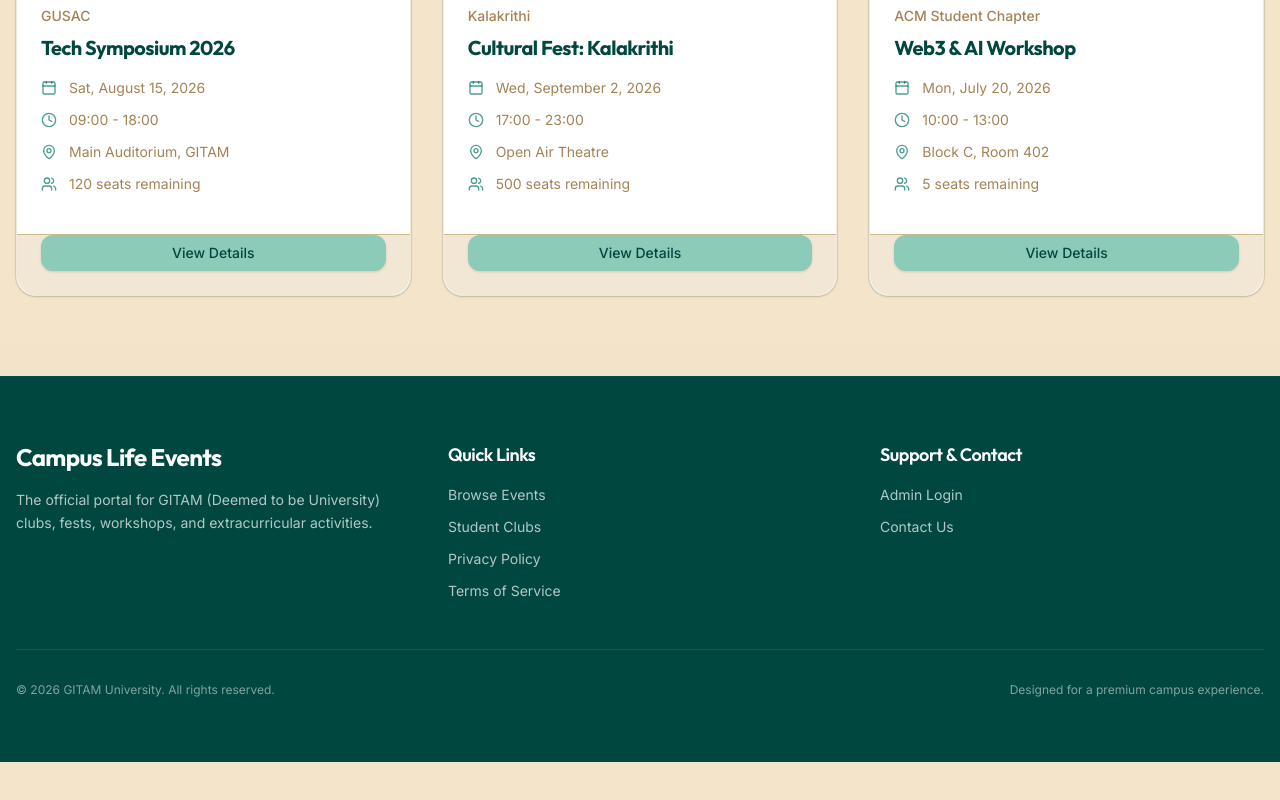
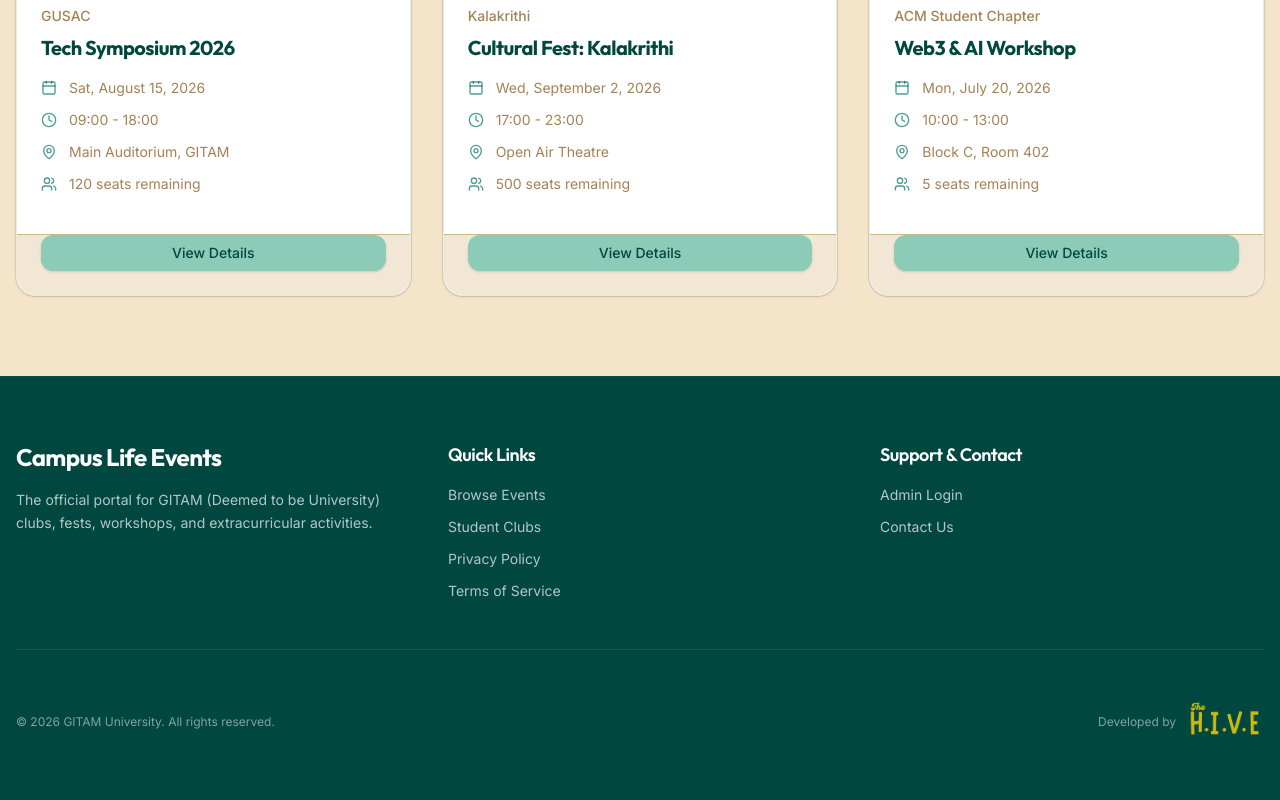
Before and after one commit to JRiteeshReddy/CampusLifeEvents, a Next.js app: page / in a window 1280 px wide. Shown: the part 1435-2235 px from the top of the page. Before the commit the page ends 2197 px from the top, so only its background shows below. Built offline with nearby package versions, Linux system fonts and the light colour scheme.

Commit message:
feat: add HIVE logo to footer

```diff
--- a/src/app/page.tsx
+++ b/src/app/page.tsx
@@ -3,6 +3,7 @@ import { EventGrid } from "@/components/home/EventGrid";
 import { Stats } from "@/components/home/Stats";
 import { Navbar } from "@/components/layout/Navbar";
 import Link from "next/link";
+import Image from "next/image";
 
 export default function Home() {
   return (
@@ -42,7 +43,16 @@ export default function Home() {
           </div>
           <div className="pt-8 border-t border-white/10 flex flex-col md:flex-row justify-between items-center text-xs text-white/50">
             <p>&copy; {new Date().getFullYear()} GITAM University. All rights reserved.</p>
-            <p className="mt-4 md:mt-0">Designed for a premium campus experience.</p>
+            <div className="mt-4 md:mt-0 flex items-center gap-2">
+              <span>Developed by</span>
+              <Image
+                src="/images/HIVE logo.png"
+                alt="HIVE"
+                width={80}
+                height={30}
+                className="object-contain opacity-80 hover:opacity-100 transition-opacity"
+              />
+            </div>
           </div>
         </div>
       </footer>
```
Also changed, not shown: public/images/HIVE logo.png (added).
